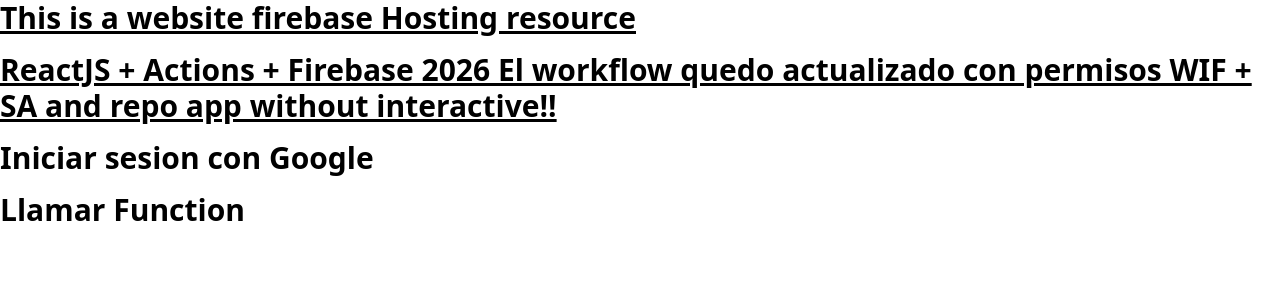
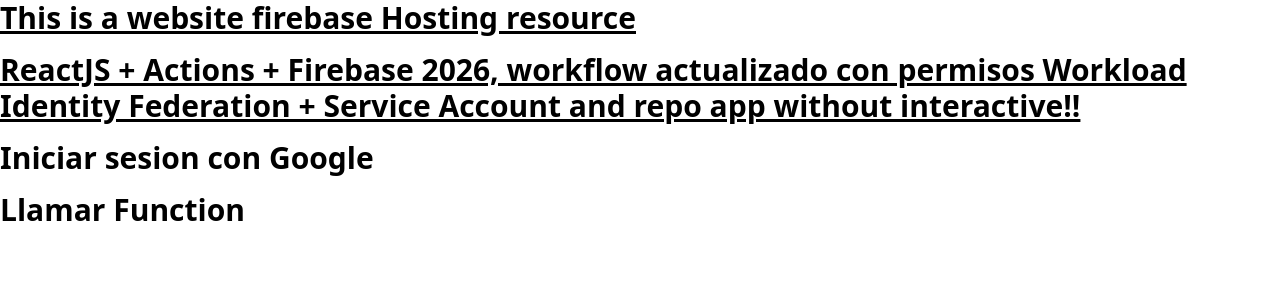
Before and after one commit to Jemos-Labs/ensayo-react24, a React (Vite) app: page / in a window 1280 px wide. Shown: the top 300 px of the page. Built offline with nearby package versions, Linux system fonts and the light colour scheme; no server answers.

Commit message:
ci: deleting info in app.jsx p3

```diff
--- a/src/App.jsx
+++ b/src/App.jsx
@@ -23,7 +23,7 @@
     <div className="text-3xl font-bold underline space-y-4">
       <h2>This is a website firebase Hosting resource</h2>
 
-      <p>ReactJS + Actions + Firebase 2026 El workflow quedo actualizado con permisos WIF + SA and repo app without interactive!!</p>
+      <p>ReactJS + Actions + Firebase 2026, workflow actualizado con permisos Workload Identity Federation + Service Account and repo app without interactive!!</p>
       <GoogleLogin />
 
       <CloudFunction />
```
